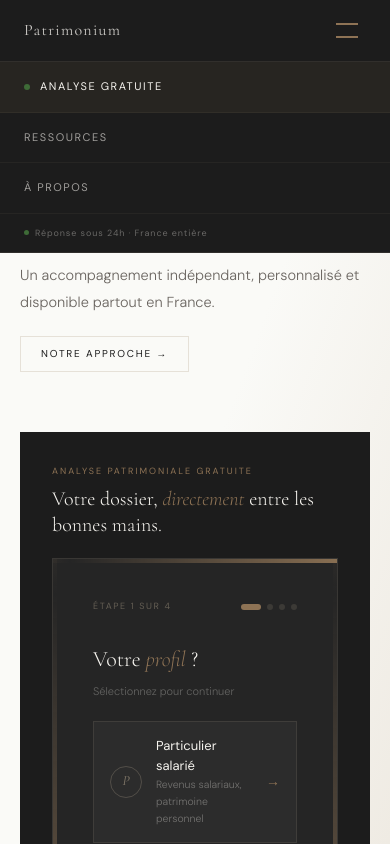
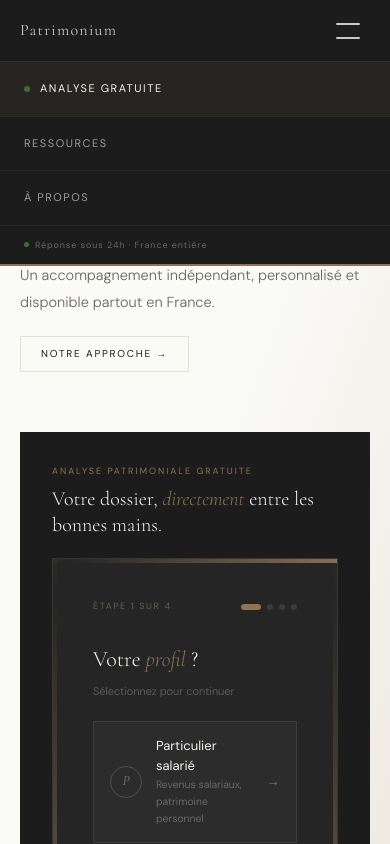
Before and after one commit to Dim-CGP/patrimonium, a Next.js app: page / in a window 390 px wide. Both pictures are taken after a click on the button 347 px from the left and 30 px from the top of the page. Shown: the top 844 px of the page. Built offline with nearby package versions, Linux system fonts and the light colour scheme.

Commit message:
Fix hamburger mobile

```diff
--- a/components/Topbar.js
+++ b/components/Topbar.js
@@ -1,10 +1,18 @@
 'use client';
 import { useRouter } from 'next/navigation';
-import { useState } from 'react';
+import { useState, useEffect } from 'react';
 
 export default function Topbar({ current }) {
   const router = useRouter();
   const [menuOpen, setMenuOpen] = useState(false);
+  const [isMobile, setIsMobile] = useState(false);
+
+  useEffect(() => {
+    const check = () => setIsMobile(window.innerWidth <= 768);
+    check();
+    window.addEventListener('resize', check);
+    return () => window.removeEventListener('resize', check);
+  }, []);
 
   const navigate = (href) => {
     setMenuOpen(false);
@@ -22,7 +30,7 @@ export default function Topbar({ current }) {
       <div style={{
         position:'fixed',top:0,left:0,right:0,zIndex:201,height:'62px',
         background:'#1C1C1C',display:'flex',alignItems:'center',
-        justifyContent:'space-between',padding:'0 24px',
+        justifyContent:'space-between',padding:'0 20px',
         borderBottom:'1px solid rgba(196,180,154,.12)'
       }}>
         {/* Logo */}
@@ -35,7 +43,8 @@ export default function Topbar({ current }) {
         </div>
 
         {/* Desktop nav */}
-        <div style={{display:'flex',alignItems:'center',gap:0,height:'62px'}} className="desktop-nav">
+        {!isMobile && (
+          <div style={{display:'flex',alignItems:'center',gap:0,height:'62px'}}>
             {tabs.map(tab=>(
               <div key={tab.href} onClick={()=>navigate(tab.href)} style={{
                 display:'flex',alignItems:'center',gap:8,
@@ -52,36 +61,35 @@ export default function Topbar({ current }) {
                 {tab.label}
               </div>
             ))}
-          <div style={{fontSize:9,fontWeight:400,letterSpacing:'.1em',color:'rgba(246,244,239,.5)',display:'flex',alignItems:'center',gap:6,padding:'0 0 0 20px',borderLeft:'1px solid rgba(196,180,154,.08)',whiteSpace:'nowrap'}}>
+            <div style={{fontSize:9,color:'rgba(246,244,239,.5)',display:'flex',alignItems:'center',gap:6,padding:'0 0 0 20px',borderLeft:'1px solid rgba(196,180,154,.08)',whiteSpace:'nowrap'}}>
               <div style={{width:5,height:5,borderRadius:'50%',background:'#3E6B37'}}/>
               Réponse sous 24h
             </div>
           </div>
+        )}
 
         {/* Mobile hamburger */}
-        <button
-          onClick={()=>setMenuOpen(o=>!o)}
-          className="hamburger"
-          style={{
+        {isMobile && (
+          <button onClick={()=>setMenuOpen(o=>!o)} style={{
             background:'none',border:'none',cursor:'pointer',
-            display:'none',flexDirection:'column',gap:5,padding:8,
+            display:'flex',flexDirection:'column',gap:5,padding:10,
           }}>
-          <span style={{display:'block',width:22,height:1.5,background:menuOpen?'#8E7355':'rgba(246,244,239,.7)',transition:'all .3s'}}/>
-          <span style={{display:'block',width:22,height:1.5,background:menuOpen?'#8E7355':'rgba(246,244,239,.7)',opacity:menuOpen?0:1,transition:'all .3s'}}/>
-          <span style={{display:'block',width:22,height:1.5,background:menuOpen?'#8E7355':'rgba(246,244,239,.7)',transition:'all .3s'}}/>
+            <span style={{display:'block',width:24,height:2,background:'rgba(246,244,239,.8)',borderRadius:1}}/>
+            <span style={{display:'block',width:24,height:2,background:'rgba(246,244,239,.8)',borderRadius:1,opacity:menuOpen?0:1,transition:'opacity .2s'}}/>
+            <span style={{display:'block',width:24,height:2,background:'rgba(246,244,239,.8)',borderRadius:1}}/>
           </button>
+        )}
       </div>
 
-      {/* Mobile menu */}
-      {menuOpen && (
+      {/* Mobile dropdown menu */}
+      {isMobile && menuOpen && (
         <div style={{
           position:'fixed',top:'62px',left:0,right:0,zIndex:200,
-          background:'#1C1C1C',borderBottom:'1px solid rgba(196,180,154,.12)',
-          display:'flex',flexDirection:'column',
+          background:'#1C1C1C',borderBottom:'2px solid #8E7355',
         }}>
           {tabs.map(tab=>(
             <div key={tab.href} onClick={()=>navigate(tab.href)} style={{
-              padding:'16px 24px',
+              padding:'18px 24px',
               fontSize:11,fontWeight:400,letterSpacing:'.14em',
               textTransform:'uppercase',cursor:'pointer',
               color: tab.hi ? '#F6F4EF' : 'rgba(246,244,239,.6)',
@@ -99,13 +107,6 @@ export default function Topbar({ current }) {
           </div>
         </div>
       )}
-
-      <style>{`
-        @media (max-width: 768px) {
-          .desktop-nav { display: none !important; }
-          .hamburger { display: flex !important; }
-        }
-      `}</style>
     </>
   );
 }
```
Lines whose indentation alone changed are shown as unchanged.
